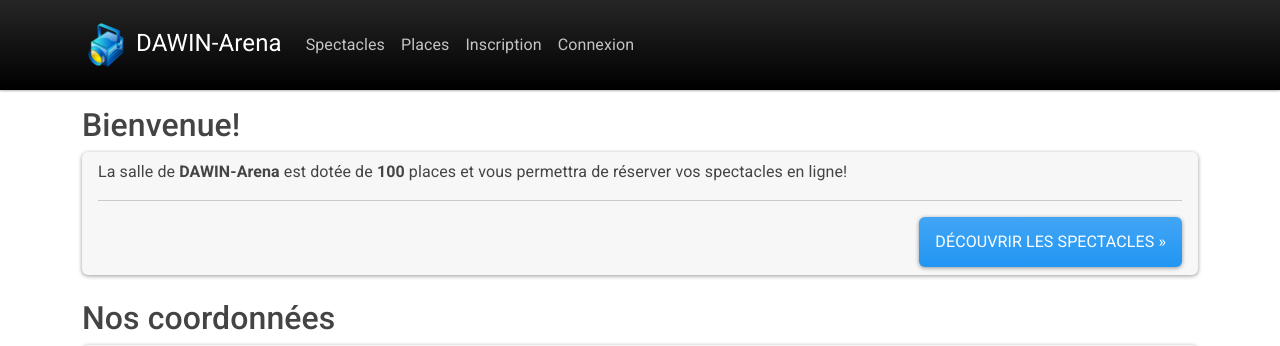
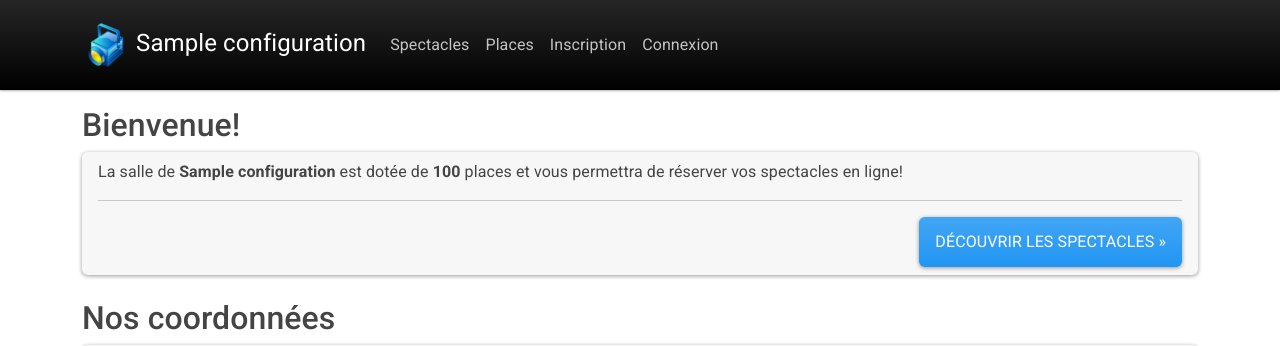
Before and after one commit to valmri/booking-2023, a Symfony app: template templates/default/index.html.twig in a window 1280 px wide. Shown: the top 346 px of the page. Run offline with Twig, Linux system fonts and the light colour scheme; the template is opened without the code that fills it: most values are stand-ins (such as "Sample title", 1, 10 or a date in 2020); some libraries are stand-ins or nearby versions.

Commit message:
Utilisation de la configuration

```diff
--- a/templates/base.html.twig
+++ b/templates/base.html.twig
@@ -22,7 +22,7 @@
 			<div class="container">
 				<a class="navbar-brand" href="{{ path('home') }}">
                     <img src="{{ asset('img/spot.png') }}" />
-                    DAWIN-Arena
+					{{ configuration.nom }}
                 </a>
 				<button class="navbar-toggler" type="button" data-bs-toggle="collapse" data-bs-target="#navbarNavDropdown" aria-controls="navbarNavDropdown" aria-expanded="false" aria-label="Toggle navigation">
 					<span class="navbar-toggler-icon"></span>
--- a/templates/default/index.html.twig
+++ b/templates/default/index.html.twig
@@ -6,7 +6,7 @@
 
 	<div class="card mb-4">
 		<div class="card-header">
-			La salle de <b>DAWIN-Arena</b> est dotée de
+			La salle de <b>{{ configuration.nom }}</b> est dotée de
 			<b>100</b> places et vous permettra de réserver vos spectacles en ligne!
 			<hr/>
 			<a href="{{ path('app_show_index') }}" class="btn btn-primary float-end">
@@ -23,14 +23,13 @@
 
 			<hr/>
 
-			<iframe src="https://www.google.com/maps/embed?pb=!1m14!1m12!1m3!1d866.484008439681!2d-0.6120920284114297!3d44.7905312998258!2m3!1f0!2f0!3f0!3m2!1i1024!2i768!4f13.1!5e0!3m2!1sen!2sfr!4v1674655457720!5m2!1sen!2sfr" width="100%" height="300" style="border:0;" allowfullscreen="" loading="lazy" referrerpolicy="no-referrer-when-downgrade"></iframe>
-
+			<iframe src="{{ configuration.carte }}" width="100%" height="300" style="border:0;" allowfullscreen="" loading="lazy" referrerpolicy="no-referrer-when-downgrade"></iframe>
 			<hr/>
 
 			<code>
-				DAWIN-Arena,<br/>
-				1337 rue de DAWIN<br/>
-				33000 Bordeaux<br/>
+				{{ configuration.nom }},<br/>
+				{{ configuration.adresse }}<br/>
+				{{ configuration.codePostal }} {{ configuration.ville }}<br/>
 			</code>
 		</div>
 	</div>
```
Also changed, not shown: src/Controller/DefaultController.php (+8 -2 lines).
